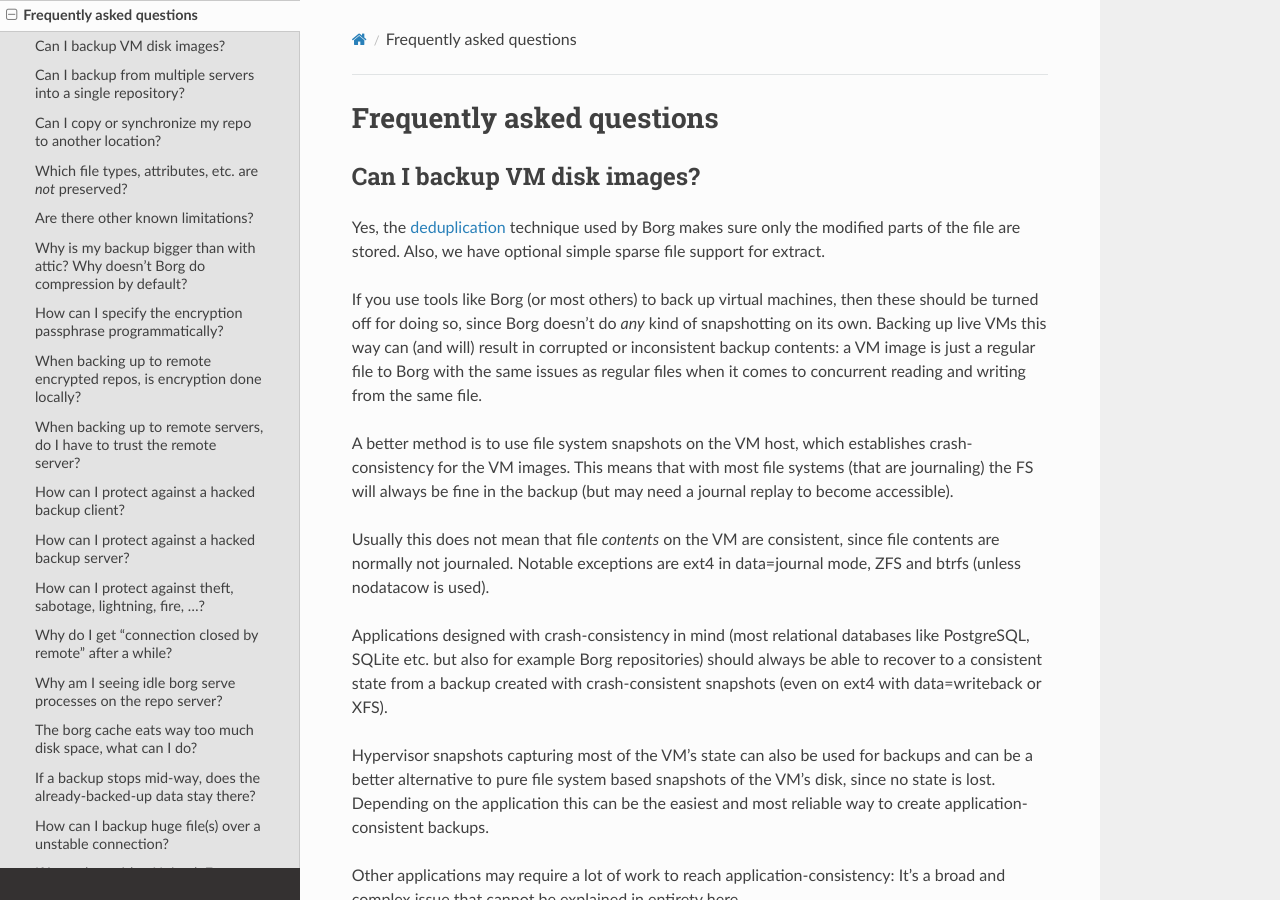
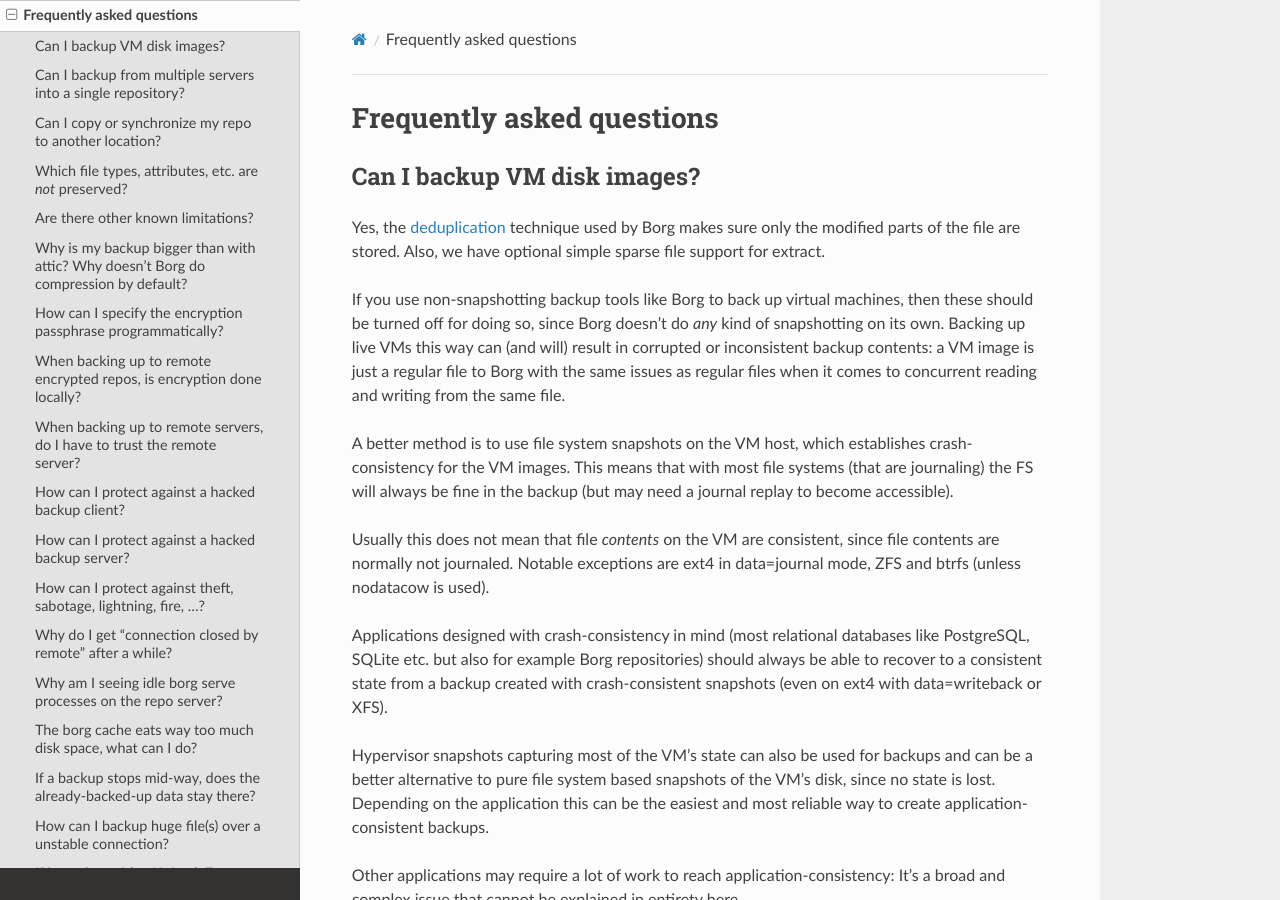
Before and after one commit to borgbackup/borg, a Sphinx documentation site: the page built from docs/faq.rst, in a window 1280 px wide and 900 px high. Built offline with Sphinx 7.4.7 and the Read the Docs theme 2.0.0, drawn with Linux system fonts in a browser that asks for light colours; pages that are not in the unit, such as notebooks, are missing from menus; the version number could not be read and is left out.

Commit message:
Update faq.rst

```diff
--- a/docs/faq.rst
+++ b/docs/faq.rst
@@ -12,7 +12,7 @@
 |project_name| makes sure only the modified parts of the file are stored.
 Also, we have optional simple sparse file support for extract.
 
-If you use tools like Borg (or most others) to back up virtual machines,
+If you use non-snapshotting backup tools like Borg to back up virtual machines,
 then these should be turned off for doing so, since Borg doesn't do
 *any* kind of snapshotting on its own. Backing up live VMs this way can (and will)
 result in corrupted or inconsistent backup contents: a VM image is just a regular file to
```
